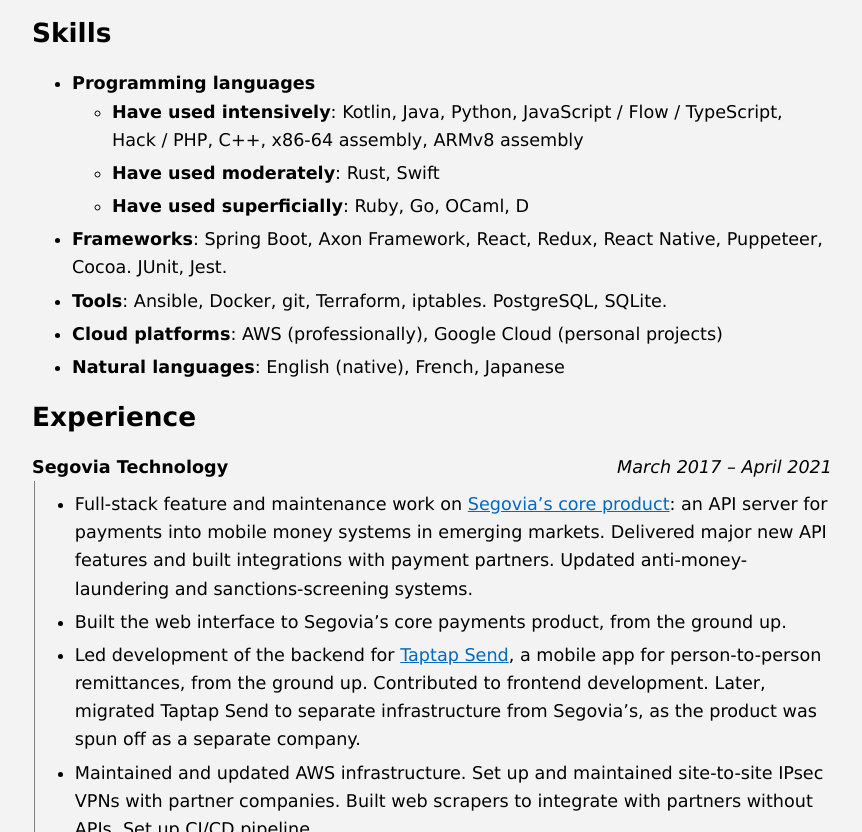
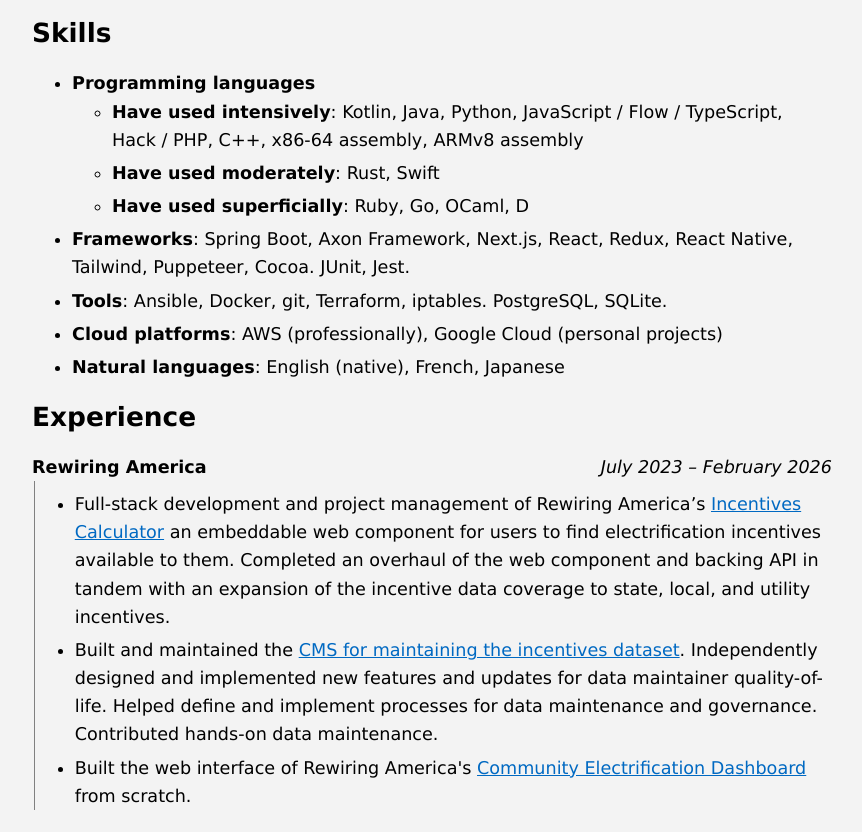
Before and after one commit to oyamauchi/oyamauchi.github.io, an Eleventy site: page resume.html in a window 1280 px wide. Shown: the part 106-938 px from the top of the page, without its empty margins (208-1070 px from the left). Built offline with nearby package versions, Linux system fonts and the light colour scheme; Eleventy itself is replaced by a stand-in of ours; files that its build step writes are made by us from their sources; what markdown-it-table would draw is missing.

Commit message:
Update resume

```diff
--- a/resume.html
+++ b/resume.html
@@ -22,8 +22,8 @@ layout: general.html
       </ul>
     </li>
     <li>
-      <strong>Frameworks</strong>: Spring Boot, Axon Framework, React, Redux,
-      React Native, Puppeteer, Cocoa. JUnit, Jest.
+      <strong>Frameworks</strong>: Spring Boot, Axon Framework, Next.js, React,
+      Redux, React Native, Tailwind, Puppeteer, Cocoa. JUnit, Jest.
     </li>
     <li>
       <strong>Tools</strong>: Ansible, Docker, git, Terraform, iptables.
@@ -41,6 +41,46 @@ layout: general.html
 
 <section id="eng">
   <h2>Experience</h2>
+
+  <div>
+    <entry-header>
+      <job>
+        <employer>Rewiring America</employer>
+      </job>
+      <timerange>July&nbsp;2023 &ndash; February&nbsp;2026</timerange>
+    </entry-header>
+    <entry-details>
+      <ul>
+        <li>
+          Full-stack development and project management of Rewiring
+          America&rsquo;s
+          <a href="https://homes.rewiringamerica.org/calculator"
+            >Incentives Calculator</a
+          >
+          an embeddable web component for users to find electrification
+          incentives available to them. Completed an overhaul of the web
+          component and backing API in tandem with an expansion of the incentive
+          data coverage to state, local, and utility incentives.
+        </li>
+        <li>
+          Built and maintained the
+          <a href="https://incentive-admin.rewiringamerica.org"
+            >CMS for maintaining the incentives dataset</a
+          >. Independently designed and implemented new features and updates for
+          data maintainer quality-of-life. Helped define and implement processes
+          for data maintenance and governance. Contributed hands-on data
+          maintenance.
+        </li>
+        <li>
+          Built the web interface of Rewiring America's
+          <a href="https://data.rewiringamerica.org"
+            >Community Electrification Dashboard</a
+          >
+          from scratch.
+        </li>
+      </ul>
+    </entry-details>
+  </div>
 
   <div>
     <entry-header>
```
